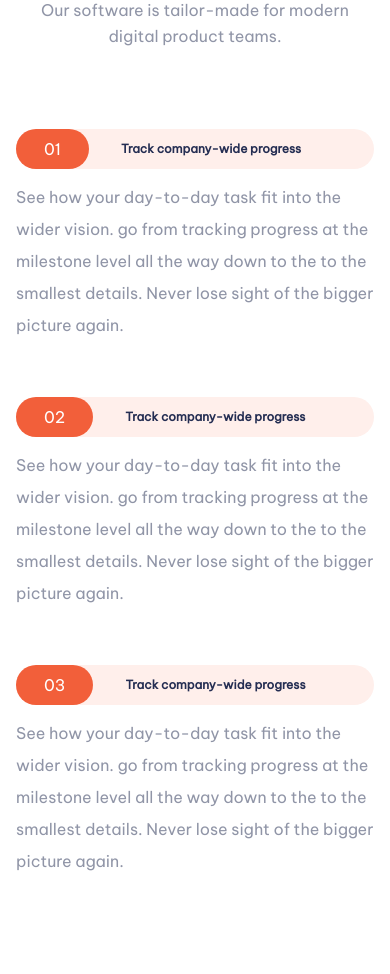
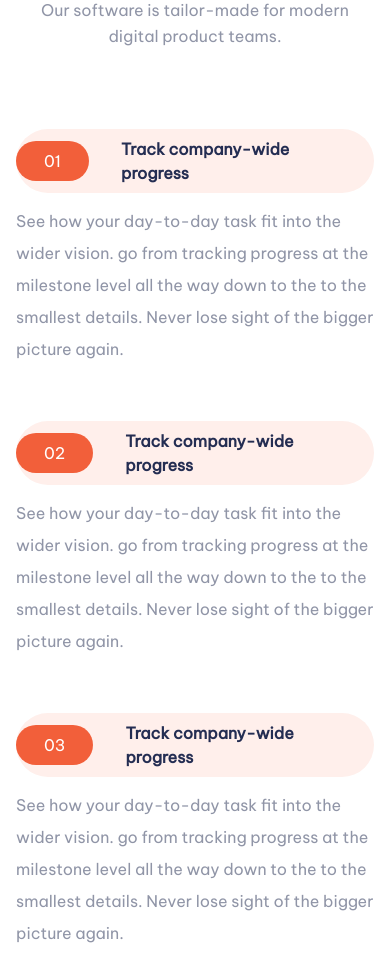
Before and after one commit to michojekunle/agtek, a Next.js app: page /en in a window 390 px wide. Shown: the part 1080-2054 px from the top of the page. Built offline with nearby package versions, Linux system fonts and the light colour scheme; no server answers.

Commit message:
made changes

```diff
--- a/src/app/[locale]/page.tsx
+++ b/src/app/[locale]/page.tsx
@@ -36,21 +36,21 @@ export default function Home() {
             <div className="">
               <div className='flex items-center gap-4 bg-very_pale_red md:bg-transparent md:gap-6 rounded-full'>
                 <button className='outline-none bg-bright_red py-2 text-md px-7 rounded-full text-white '>01</button>
-                <p className='text-xs xs:text-md md:text-lg font-bold text-dark_blue py-2 px-4'>Track company-wide progress</p>
+                <p className='xs:text-md md:text-lg font-bold text-dark_blue py-2 px-4'>Track company-wide progress</p>
               </div>
               <p className='mt-3 leading-loose md:ml-24 text-dark_grayish_blue'>See how your day-to-day task fit into the wider vision. go from tracking progress at the milestone level all the way down to the to the smallest details. Never lose sight of the bigger picture again.</p>
             </div>
             <div className="">
               <div className='flex items-center gap-4 bg-very_pale_red md:bg-transparent md:gap-6 rounded-full'>
                 <button className='outline-none bg-bright_red py-2 text-md px-7 rounded-full text-white '>02</button>
-                <p className='text-xs xs:text-md md:text-lg font-bold text-dark_blue py-2 px-4'>Track company-wide progress</p>
+                <p className='xs:text-md md:text-lg font-bold text-dark_blue py-2 px-4'>Track company-wide progress</p>
               </div>
               <p className='mt-3 leading-loose md:ml-24 text-dark_grayish_blue'>See how your day-to-day task fit into the wider vision. go from tracking progress at the milestone level all the way down to the to the smallest details. Never lose sight of the bigger picture again.</p>
             </div>
             <div className="">
               <div className='flex items-center gap-4 bg-very_pale_red md:bg-transparent md:gap-6 rounded-full'>
                 <button className='outline-none bg-bright_red py-2 text-md px-7 rounded-full text-white '>03</button>
-                <p className='text-xs xs:text-md md:text-lg font-bold text-dark_blue py-2 px-4'>Track company-wide progress</p>
+                <p className='xs:text-md md:text-lg font-bold text-dark_blue py-2 px-4'>Track company-wide progress</p>
               </div>
               <p className='mt-3 leading-loose md:ml-24 text-dark_grayish_blue'>See how your day-to-day task fit into the wider vision. go from tracking progress at the milestone level all the way down to the to the smallest details. Never lose sight of the bigger picture again.</p>
             </div>
```
